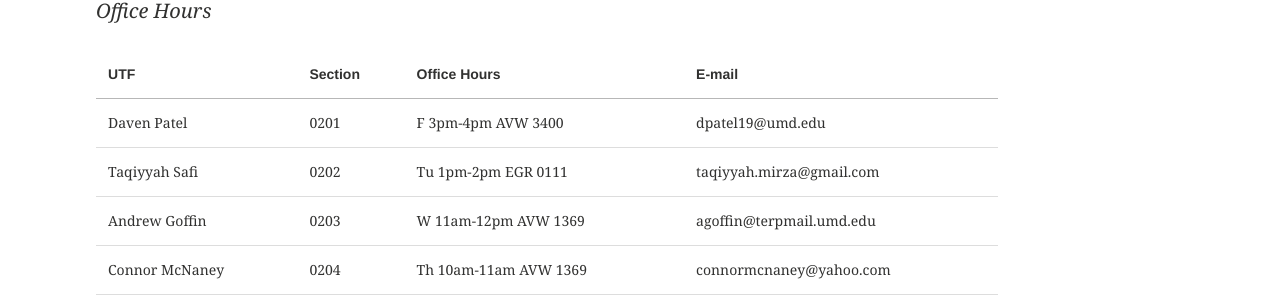
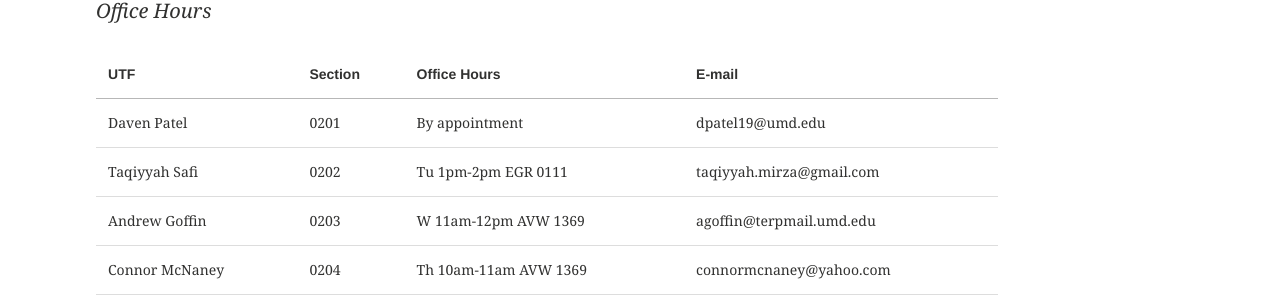
Before and after one commit to enee244/enee244.github.io, a Jekyll site: the page built from office_hours/index.md, in a window 1280 px wide and 1032 px high. Shown: the part 481-788 px from the top of the window. Built offline with Jekyll 4.4.1, drawn with Linux system fonts in a browser that asks for light colours.

Commit message:
Update index.md

```diff
--- a/office_hours/index.md
+++ b/office_hours/index.md
@@ -11,7 +11,7 @@ toc: false
 
 UTF            | Section     | Office Hours          | E-mail
 ----------     | ----------- | --------              |----------
-Daven Patel    | 0201        | F  3pm-4pm   AVW 3400 | dpatel19@umd.edu
+Daven Patel    | 0201        | By appointment        | dpatel19@umd.edu
 Taqiyyah Safi  | 0202        | Tu 1pm-2pm   EGR 0111 | taqiyyah.mirza@gmail.com
 Andrew Goffin  | 0203        | W  11am-12pm AVW 1369 | agoffin@terpmail.umd.edu
 Connor McNaney | 0204        | Th 10am-11am AVW 1369 | connormcnaney@yahoo.com
```
